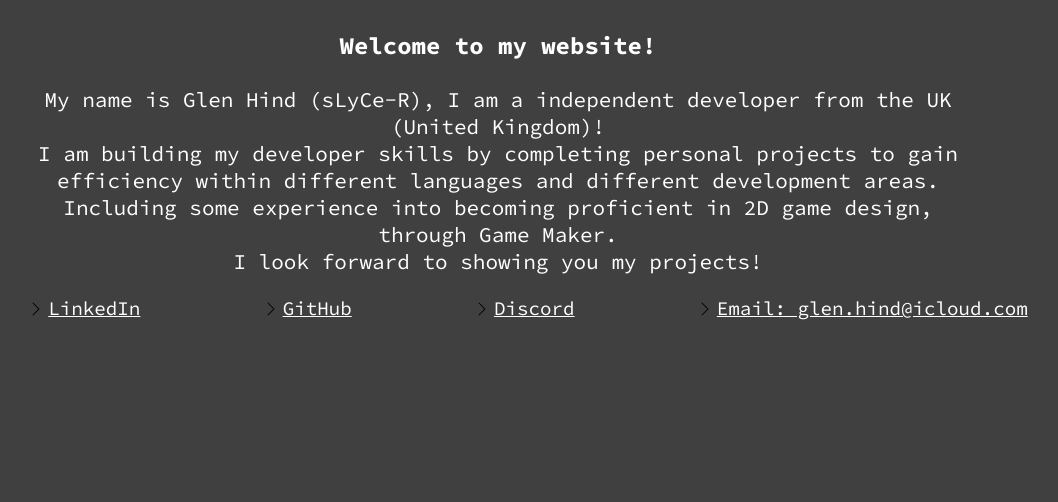
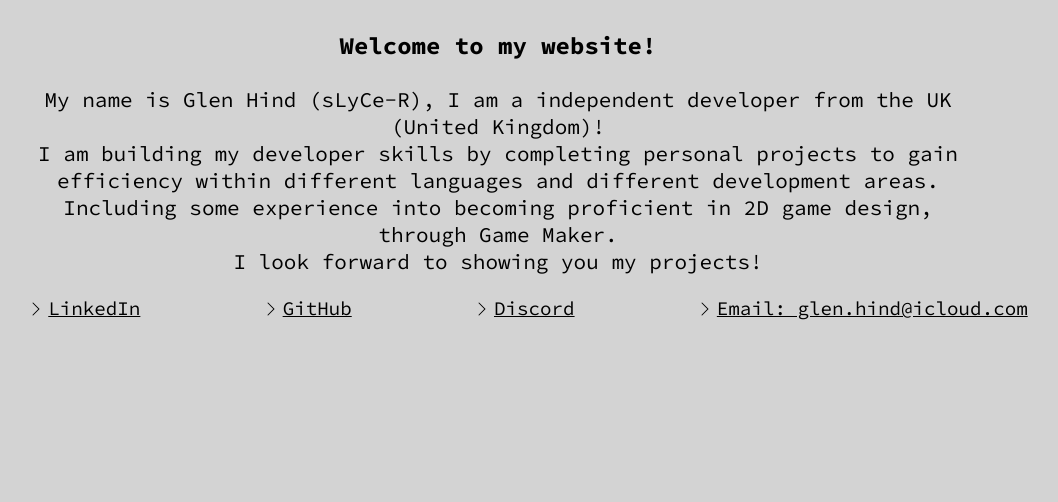
Before and after one commit to sLyCe-R/sLyCe-R.github.io, a plain HTML site: page index.html in a window 1280 px wide. Shown: the part 298-800 px from the top of the page, without its empty margins (142-1200 px from the left). Drawn offline with Linux system fonts and the light colour scheme.

Commit message:
Altered background colour to be more pleasant & changed text colour

```diff
--- a/resources/css/style.css
+++ b/resources/css/style.css
@@ -1,7 +1,7 @@
 * {
   font-family: "Source Code Pro", monospace;
-  background-color: #404040;
-  color: white;
+  background-color: #d3d3d3;
+  color: black;
 }
 
 h1 {
```
